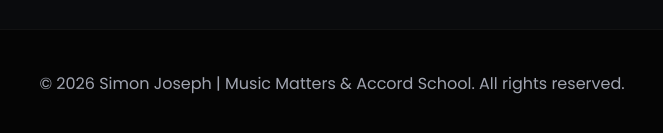
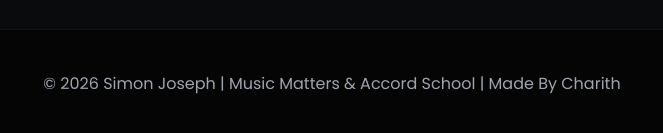
Before and after one commit to DarkStar1233443/Music-Matters, a plain HTML site: page index.html in a window 1280 px wide. Shown: the part 6695-6828 px from the top of the page, 308-971 px from the left. Drawn offline with Linux system fonts and the light colour scheme.

Commit message:
Update index.html

```diff
--- a/index.html
+++ b/index.html
@@ -497,7 +497,7 @@
 
     <!-- Footer -->
     <footer>
-        <p>&copy; 2026 Simon Joseph | Music Matters & Accord School. All rights reserved.</p>
+        <p>&copy; 2026 Simon Joseph | Music Matters & Accord School | Made By Charith </p>
     </footer>
 
 </body>
```
